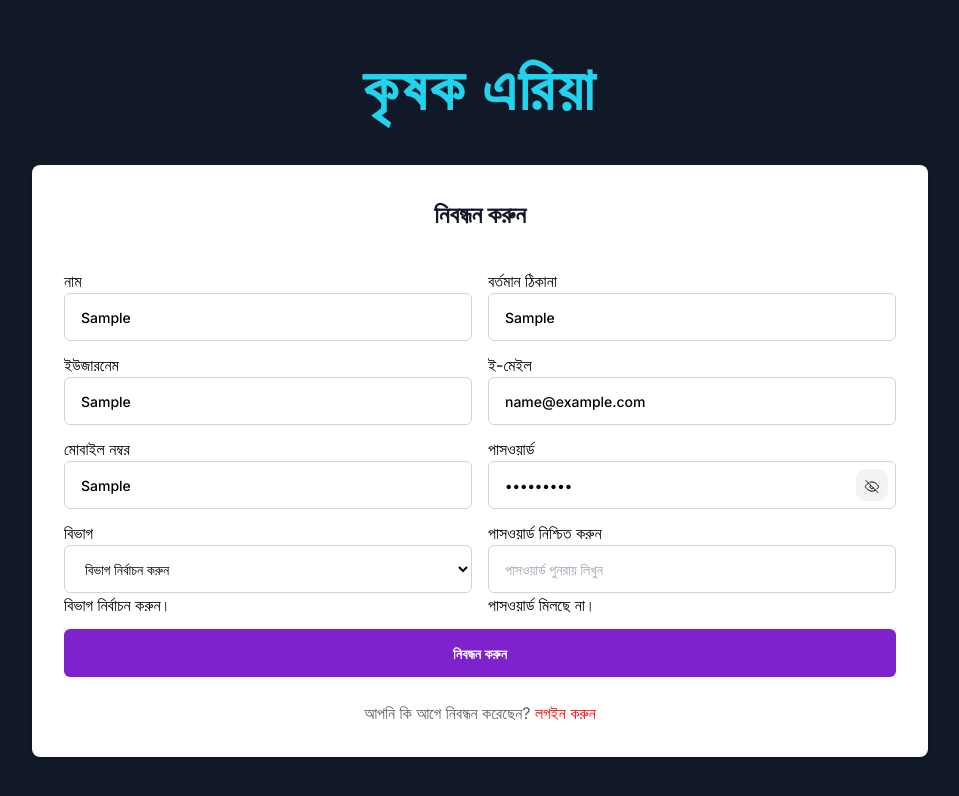
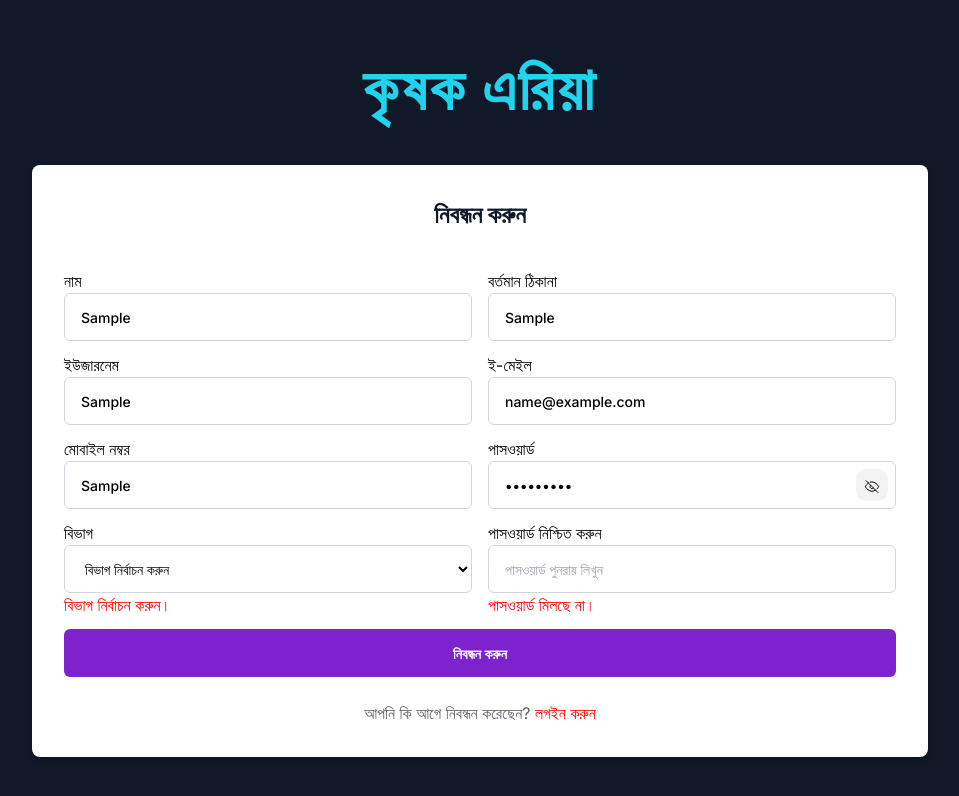
Before and after one commit to asianprogrammer/Farmer-Network, a React (Vite) app: page /auth/signup in a window 1280 px wide. Both pictures are taken after typing "Sample", "Sample", "Sample", "Sample", "name@example.com", "Sample123" into the empty fields and a click on the button "নিবন্ধন করুন". Shown: the top 796 px of the page, without its empty margins (160-1119 px from the left). Built offline with nearby package versions, Linux system fonts and the light colour scheme.

Commit message:
Changed class name to prevent clash

```diff
--- a/src/features/auth/components/Signup.jsx
+++ b/src/features/auth/components/Signup.jsx
@@ -129,7 +129,7 @@ const handleSubmit = async (e) => {
               disabled={isSubmitting}
               required
             />
-            {errors.name && <p className="text-red-600">{errors.name}</p>}
+            {errors.name && <p className="error">{errors.name}</p>}
           </div>
 
           <div className="gap">
@@ -144,7 +144,7 @@ const handleSubmit = async (e) => {
               disabled={isSubmitting}
               required
             />
-            {errors.username && <p className="text-red-600">{errors.username}</p>}
+            {errors.username && <p className="error">{errors.username}</p>}
           </div>
 
           <div className="gap">
@@ -159,7 +159,7 @@ const handleSubmit = async (e) => {
               disabled={isSubmitting}
               required
             />
-            {errors.phone && <p className="text-red-600">{errors.phone}</p>}
+            {errors.phone && <p className="error">{errors.phone}</p>}
           </div>
 
           <div className="gap">
@@ -179,7 +179,7 @@ const handleSubmit = async (e) => {
                 </option>
               ))}
             </select>
-            {errors.state && <p className="text-red-600">{errors.state}</p>}
+            {errors.state && <p className="error">{errors.state}</p>}
           </div>
         </section>
 
@@ -196,7 +196,7 @@ const handleSubmit = async (e) => {
               disabled={isSubmitting}
               required
             />
-            {errors.address && <p className="text-red-600">{errors.address}</p>}
+            {errors.address && <p className="error">{errors.address}</p>}
           </div>
 
           <div className="gap">
@@ -211,7 +211,7 @@ const handleSubmit = async (e) => {
               disabled={isSubmitting}
               required
             />
-            {errors.email && <p className="text-red-600">{errors.email}</p>}
+            {errors.email && <p className="error">{errors.email}</p>}
           </div>
 
           <div className="gap">
@@ -236,7 +236,7 @@ const handleSubmit = async (e) => {
                 {showPassword ? <EyeIcon width={20} /> : <EyeOffIcon width={20} />}
               </button>
             </div>
-            {errors.password && <p className="text-red-600">{errors.password}</p>}
+            {errors.password && <p className="error">{errors.password}</p>}
           </div>
 
           <div className="gap">
@@ -258,7 +258,7 @@ const handleSubmit = async (e) => {
               />
             </div>
             {errors.confirmPassword && (
-              <p className="text-red-600">{errors.confirmPassword}</p>
+              <p className="error">{errors.confirmPassword}</p>
             )}
           </div>
         </section>
```
